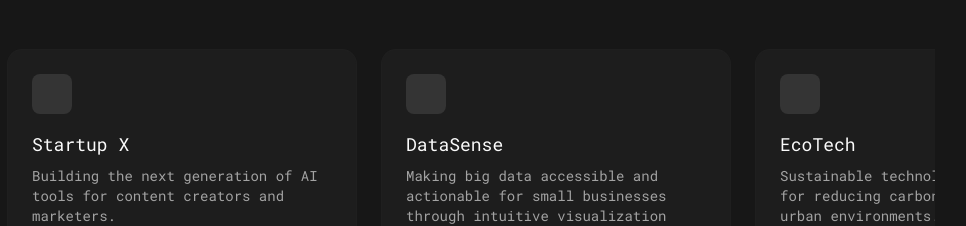
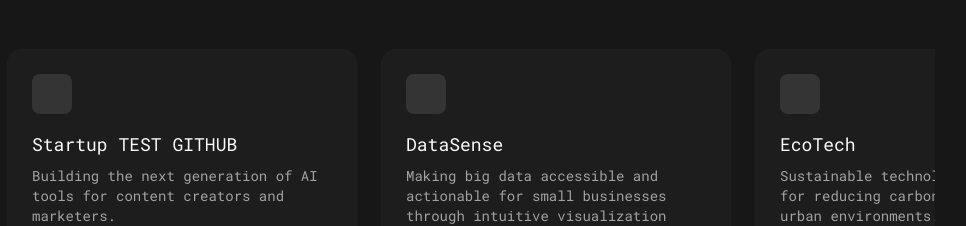
Before and after one commit to cornibrus-ai/boostrap-narrative, a React (Vite) app: page / in a window 1280 px wide. Shown: the part 2040-2266 px from the top of the page, without its empty margins (313-1279 px from the left). Built offline with nearby package versions, Linux system fonts and the light colour scheme; a web font is replaced by a local one.

Commit message:
Update Home.tsx

```diff
--- a/src/pages/Home.tsx
+++ b/src/pages/Home.tsx
@@ -68,7 +68,7 @@ const Home = () => {
   const angelInvestments = [
     {
       id: 1,
-      title: "Startup X",
+      title: "Startup TEST GITHUB",
       description: "Building the next generation of AI tools for content creators and marketers.",
       image: "/placeholder.svg",
       link: "/portfolio/investments/startupx",
```
